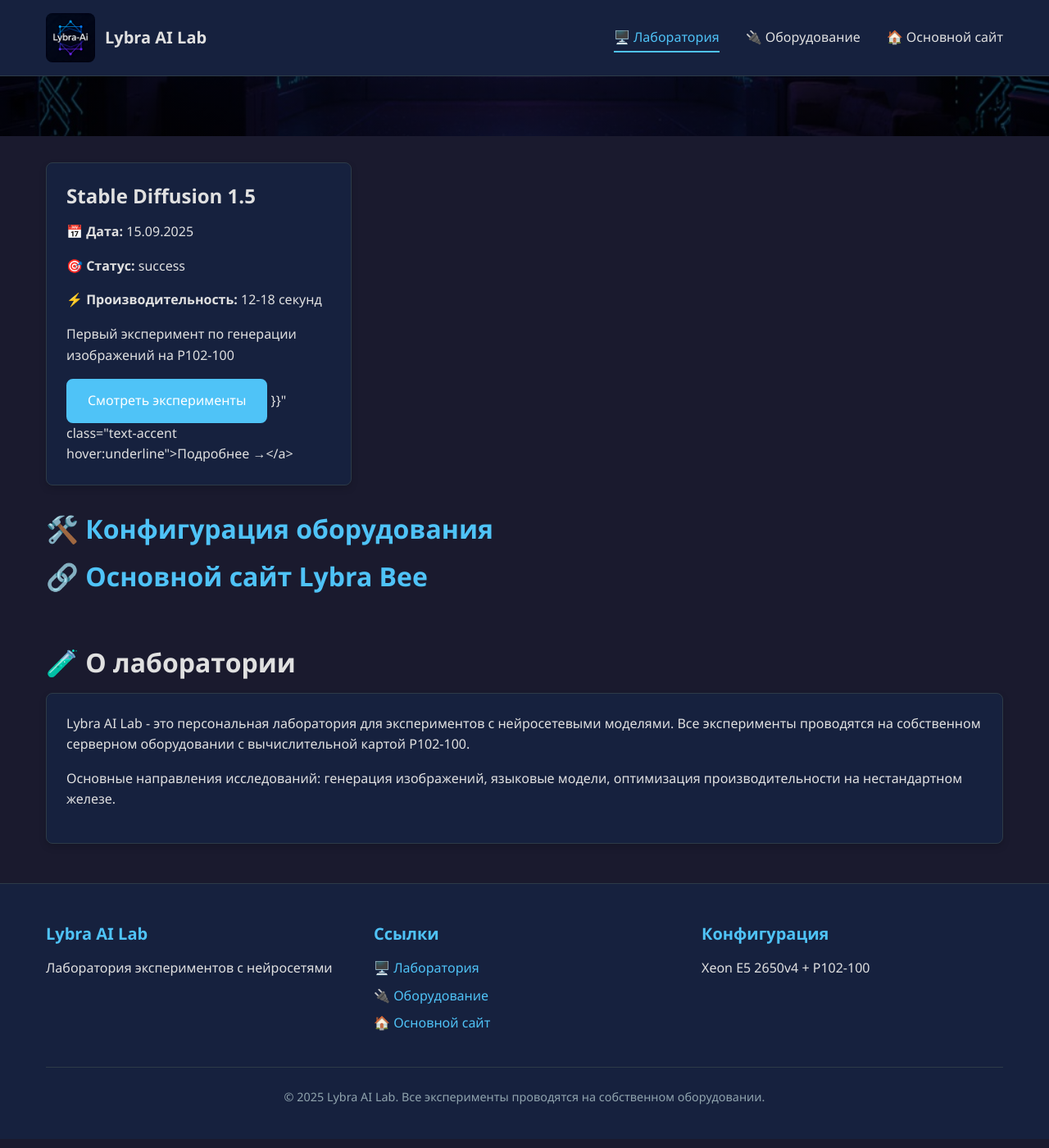
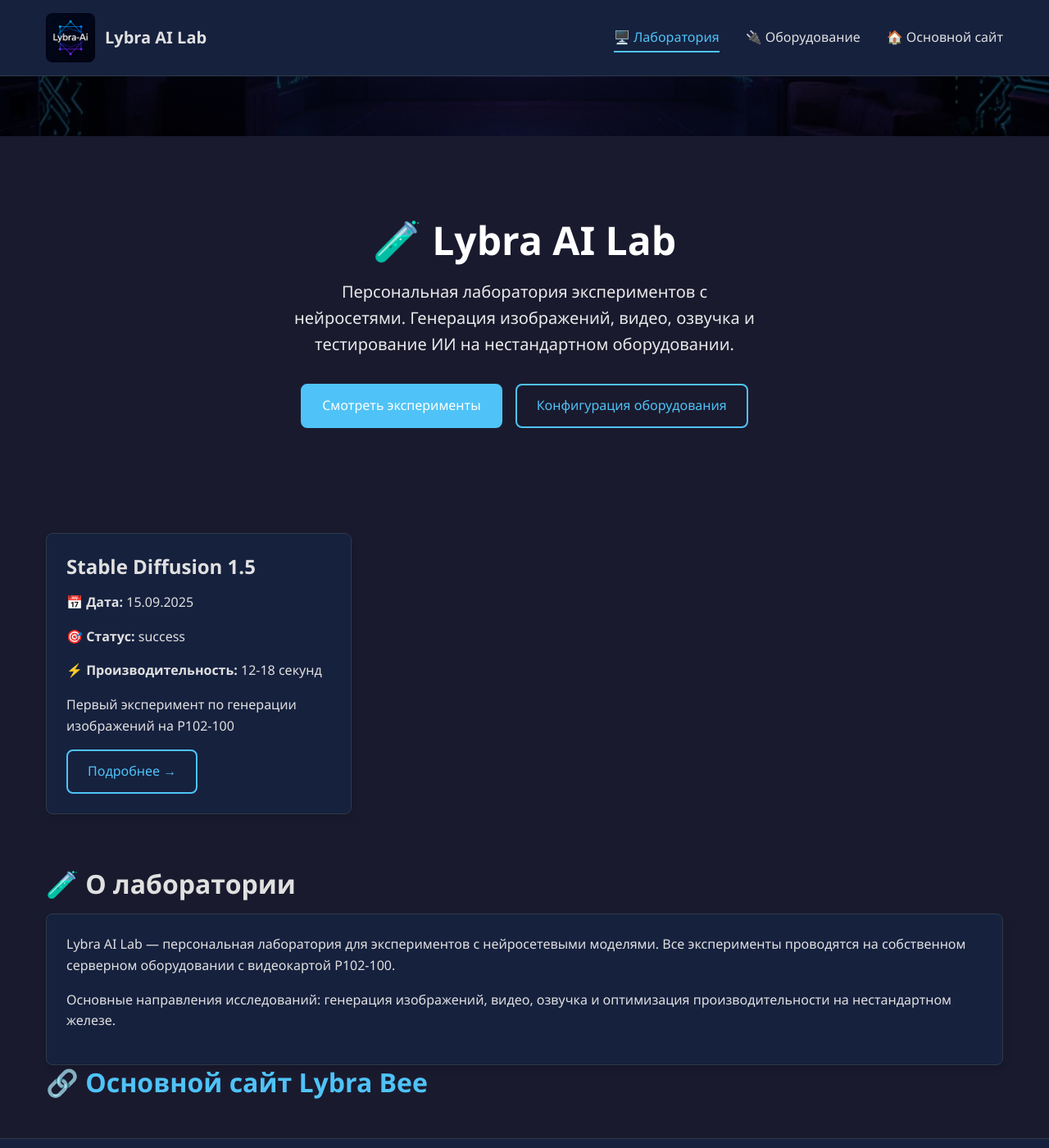
Before and after one commit to lybra-bee/lybra-ai-lab, a Jekyll site: the page built from index.md, in a window 1280 px wide and 1400 px high, scrolled down 315 px. Shown: the whole window at 82% size. Built offline with Jekyll 4.4.1, drawn with Linux system fonts in a browser that asks for light colours.

Commit message:
Update index.md

```diff
--- a/index.md
+++ b/index.md
@@ -4,28 +4,40 @@
 description: "Лаборатория экспериментов с нейросетями"
 ---
 
+<div class="hero">
+  <div class="hero-content container">
+    <h1 class="hero-title">🧪 Lybra AI Lab</h1>
+    <p class="hero-description">Персональная лаборатория экспериментов с нейросетями. Генерация изображений, видео, озвучка и тестирование ИИ на нестандартном оборудовании.</p>
+    <div class="hero-actions">
+      <a href="{{ '/experiments/' | relative_url }}" class="btn btn-primary">Смотреть эксперименты</a>
+      <a href="/hardware.html" class="btn btn-secondary">Конфигурация оборудования</a>
+    </div>
+  </div>
+</div>
+
 <div class="cards-grid">
 {% for experiment in site.experiments limit:3 %}
 <div class="card">
     <h3>{{ experiment.title }}</h3>
     <p><strong>📅 Дата:</strong> {{ experiment.date | date: "%d.%m.%Y" }}</p>
+    {% if experiment.status %}
     <p><strong>🎯 Статус:</strong> {{ experiment.status }}</p>
+    {% endif %}
+    {% if experiment.performance %}
     <p><strong>⚡ Производительность:</strong> {{ experiment.performance }}</p>
+    {% endif %}
     <p>{{ experiment.description }}</p>
-    <a href="{{ '/experiments/' | relative_url }}" class="btn btn-primary">Смотреть эксперименты</a>
- }}" class="text-accent hover:underline">Подробнее →</a>
+    <a href="{{ experiment.url | relative_url }}" class="btn btn-secondary">Подробнее →</a>
 </div>
 {% endfor %}
 </div>
 
-## 🛠️ [Конфигурация оборудования](/hardware.html)
-
-## 🔗 [Основной сайт Lybra Bee](https://lybra-bee.github.io/)
-
 <section id="about" style="margin-top: 4rem;">
     <h2>🧪 О лаборатории</h2>
     <div class="card">
-        <p>Lybra AI Lab - это персональная лаборатория для экспериментов с нейросетевыми моделями. Все эксперименты проводятся на собственном серверном оборудовании с вычислительной картой P102-100.</p>
-        <p>Основные направления исследований: генерация изображений, языковые модели, оптимизация производительности на нестандартном железе.</p>
+        <p>Lybra AI Lab — персональная лаборатория для экспериментов с нейросетевыми моделями. Все эксперименты проводятся на собственном серверном оборудовании с видеокартой P102-100.</p>
+        <p>Основные направления исследований: генерация изображений, видео, озвучка и оптимизация производительности на нестандартном железе.</p>
     </div>
 </section>
+
+## 🔗 [Основной сайт Lybra Bee](https://lybra-bee.github.io/)
```
